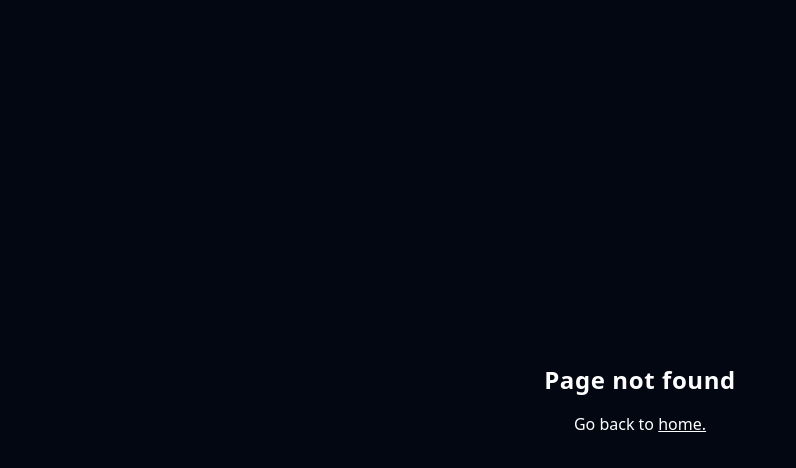
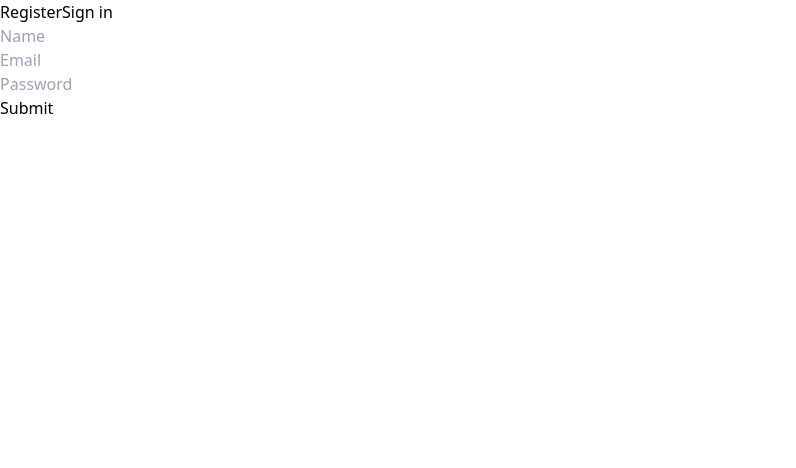
Before and after one commit to Topu-Roy/Hook_Form-Query, a React (Vite) app: page /auth/register in a window 1280 px wide. Before the commit this address had no page. Shown: the top 468 px of the page, without its empty margins (0-796 px from the left). Built offline with nearby package versions, Linux system fonts and the light colour scheme.

Commit message:
Auth basic setup with local storage

```diff
--- a/package.json
+++ b/package.json
@@ -10,6 +10,7 @@
     "preview": "vite preview"
   },
   "dependencies": {
+    "@hookform/resolvers": "^3.9.0",
     "@tanstack/react-query": "^5.52.1",
     "react": "^18.3.1",
     "react-dom": "^18.3.1",
--- /dev/null
+++ b/src/components/register.tsx
@@ -0,0 +1,68 @@
+import { z } from "zod";
+import { useForm } from "react-hook-form";
+import { zodResolver } from "@hookform/resolvers/zod";
+import { useNavigate } from "react-router-dom";
+import { useLocalStorage_userList } from "../hooks/useLocalStorage";
+
+const schema = z.object({
+  name: z
+    .string()
+    .min(2, { message: "Name must be at least 2 characters long" }),
+  email: z.string().email({ message: "Invalid email address" }),
+  password: z
+    .string()
+    .min(6, { message: "Password must be at least 6 characters long" }),
+});
+
+type FormData = z.infer<typeof schema>;
+
+export default function Register() {
+  const { updateUsersArray } = useLocalStorage_userList();
+  const navigator = useNavigate();
+
+  const {
+    register,
+    handleSubmit,
+    formState: { errors },
+  } = useForm<FormData>({
+    resolver: zodResolver(schema),
+  });
+
+  const onSubmit = (data: FormData) => {
+    const newUser = {
+      email: data.email,
+      name: data.name,
+      password: data.password,
+    };
+
+    updateUsersArray(newUser);
+    navigator("/auth/sign-in");
+  };
+
+  return (
+    <div>
+      <form onSubmit={handleSubmit(onSubmit)}>
+        <div>
+          <input type="text" placeholder="Name" {...register("name")} />
+          {errors.name && <span>{errors.name.message}</span>}
+        </div>
+
+        <div>
+          <input type="email" placeholder="Email" {...register("email")} />
+          {errors.email && <span>{errors.email.message}</span>}
+        </div>
+
+        <div>
+          <input
+            type="password"
+            placeholder="Password"
+            {...register("password")}
+          />
+          {errors.password && <span>{errors.password.message}</span>}
+        </div>
+
+        <button type="submit">Submit</button>
+      </form>
+    </div>
+  );
+}
--- /dev/null
+++ b/src/components/sign-in.tsx
@@ -0,0 +1,93 @@
+import { z } from "zod";
+import { useForm } from "react-hook-form";
+import { zodResolver } from "@hookform/resolvers/zod";
+import { useAuth } from "../hooks/useAuth";
+import { useEffect } from "react";
+import { useNavigate } from "react-router-dom";
+import {
+  useLocalStorage_userList,
+  useLocalStorage_userSession,
+} from "../hooks/useLocalStorage";
+
+const schema = z.object({
+  email: z.string().email({ message: "Invalid email address" }),
+  password: z
+    .string()
+    .min(6, { message: "Password must be at least 6 characters long" }),
+});
+
+type FormData = z.infer<typeof schema>;
+
+export type UserType = {
+  name: string;
+  email: string;
+  password: string;
+};
+
+export type CurrentUserType = Omit<UserType, "password">;
+
+export default function SignIn() {
+  const navigator = useNavigate();
+  const { isAuthenticated } = useAuth();
+  const { allUsersArray } = useLocalStorage_userList();
+  const { updateCurrentSession } = useLocalStorage_userSession();
+
+  const {
+    register,
+    handleSubmit,
+    formState: { errors },
+  } = useForm<FormData>({
+    resolver: zodResolver(schema),
+  });
+
+  const onSubmit = (data: FormData) => {
+    if (!allUsersArray) {
+      return alert("No user exist yet. Register first.");
+    }
+
+    if (Array.isArray(allUsersArray)) {
+      const userData = allUsersArray.find((user) => user.email === data.email);
+
+      if (!userData) {
+        return alert("Email is not correct");
+      }
+
+      if (data.password !== userData.password) {
+        return alert("Password is not correct");
+      }
+
+      updateCurrentSession({
+        email: userData.email,
+        name: userData.name,
+      });
+    }
+  };
+
+  useEffect(() => {
+    if (isAuthenticated) {
+      navigator("/dashboard", { replace: true });
+    }
+  }, [isAuthenticated]);
+
+  return (
+    <div>
+      <form onSubmit={handleSubmit(onSubmit)}>
+        <div>
+          <input type="email" placeholder="Email" {...register("email")} />
+          {errors.email && <span>{errors.email.message}</span>}
+        </div>
+
+        <div>
+          <input
+            type="password"
+            placeholder="Password"
+            {...register("password")}
+          />
+          {errors.password && <span>{errors.password.message}</span>}
+        </div>
+
+        <button type="submit">Submit</button>
+      </form>
+    </div>
+  );
+}
--- /dev/null
+++ b/src/context/auth-context-provider.tsx
@@ -0,0 +1,29 @@
+import { ReactNode, useCallback, useEffect, useState } from "react";
+import { CurrentUserType, UserType } from "../components/sign-in";
+import { AuthContext } from "./auth-context";
+
+export const AuthProvider = ({ children }: { children: ReactNode }) => {
+  const [isAuthenticated, setIsAuthenticated] = useState(false);
+  const [user, setUser] = useState<UserType | null>(null);
+  const currentUser = localStorage.getItem(
+    "currentUser",
+  ) as CurrentUserType | null;
+
+  useEffect(() => {
+    if (currentUser) {
+      setIsAuthenticated(true);
+    }
+  }, [currentUser]);
+
+  const logout = useCallback(() => {
+    localStorage.removeItem("currentUser");
+    setUser(null);
+    setIsAuthenticated(false);
+  }, []);
+
+  return (
+    <AuthContext.Provider value={{ isAuthenticated, user, logout }}>
+      {children}
+    </AuthContext.Provider>
+  );
+};
--- /dev/null
+++ b/src/context/auth-context.ts
@@ -0,0 +1,12 @@
+import { createContext } from "react";
+import { UserType } from "../components/sign-in";
+
+type AuthContextType = {
+  isAuthenticated: boolean;
+  user: UserType | null;
+  logout: () => void;
+};
+
+export const AuthContext = createContext<AuthContextType | undefined>(
+  undefined,
+);
--- /dev/null
+++ b/src/hooks/useAuth.tsx
@@ -0,0 +1,14 @@
+import { useContext } from "react";
+import { AuthContext } from "../context/auth-context";
+
+export function useAuth() {
+  const authContext = useContext(AuthContext);
+
+  if (!authContext) {
+    throw new Error("AuthContext must be used within an AuthProvider");
+  }
+
+  const { isAuthenticated, user, logout } = authContext;
+
+  return { isAuthenticated, user, logout };
+}
--- /dev/null
+++ b/src/hooks/useLocalStorage.tsx
@@ -0,0 +1,55 @@
+import { useEffect, useState } from "react";
+
+export const keys = {
+  allUsersArray: "USERS_DATA_ARRAY",
+  currentUserSession: "CURRENT_USER_SESSION",
+};
+
+type UserType = {
+  name: string;
+  email: string;
+  password: string;
+};
+
+type CurrentUserType = Omit<UserType, "password">;
+
+export function useLocalStorage_userList() {
+  const [allUsersArray, setData] = useState<UserType[] | null>(null);
+  const localValue = localStorage.getItem(keys.allUsersArray);
+
+  useEffect(() => {
+    if (localValue) {
+      setData(JSON.parse(localValue));
+    }
+  }, [localValue]);
+
+  const updateUsersArray = (userData: UserType) => {
+    if (Array.isArray(allUsersArray)) {
+      if (allUsersArray.find((item) => item.email === userData.email)) {
+        return alert("User already exist");
+      }
+
+      const newData = [...allUsersArray, userData];
+      localStorage.setItem(keys.allUsersArray, JSON.stringify(newData));
+    }
+  };
+
+  return { allUsersArray, updateUsersArray };
+}
+
+export function useLocalStorage_userSession() {
+  const [currentSession, setData] = useState<CurrentUserType[] | null>(null);
+  const localValue = localStorage.getItem(keys.currentUserSession);
+
+  useEffect(() => {
+    if (localValue) {
+      setData(JSON.parse(localValue));
+    }
+  }, [localValue]);
+
+  const updateCurrentSession = (userData: CurrentUserType | null) => {
+    localStorage.setItem(keys.currentUserSession, JSON.stringify(userData));
+  };
+
+  return { currentSession, updateCurrentSession };
+}
--- /dev/null
+++ b/src/pages/Authentication.tsx
@@ -0,0 +1,23 @@
+import { Link, Outlet, useNavigate } from "react-router-dom";
+import { useEffect } from "react";
+
+export default function Authentication() {
+  const navigator = useNavigate();
+  useEffect(() => {
+    navigator("/auth/register");
+  }, []);
+
+  return (
+    <div>
+      <div>
+        <Link to={"/auth/register"}>
+          <button>Register</button>
+        </Link>
+        <Link to={"/auth/sign-in"}>
+          <button>Sign in</button>
+        </Link>
+      </div>
+      <Outlet />
+    </div>
+  );
+}
--- /dev/null
+++ b/src/pages/Dashboard.tsx
@@ -0,0 +1,14 @@
+import { useNavigate } from "react-router";
+import { useAuth } from "../hooks/useAuth";
+import { useEffect } from "react";
+
+export default function Dashboard() {
+  const navigator = useNavigate();
+  const { isAuthenticated } = useAuth();
+
+  useEffect(() => {
+    if (!isAuthenticated) navigator("/auth/sign-in");
+  }, [isAuthenticated]);
+
+  return <div>Dashboard</div>;
+}
--- a/src/pages/HomePage.tsx
+++ b/src/pages/HomePage.tsx
@@ -1,6 +1,15 @@
+import { Link } from "react-router-dom";
+
 function HomePage() {
   return (
-    <h1 className="text-3xl font-bold underline text-sky-500">Hello world!</h1>
+    <>
+      <h1 className="text-3xl font-bold text-sky-500 underline">
+        Hello world!
+      </h1>
+      <Link to={"/auth/register"}>
+        <button>Auth</button>
+      </Link>
+    </>
   );
 }
 
```
Also changed, not shown: src/main.tsx (+22 -4 lines), 1 other file (tests, documents, lock files or other folders).
